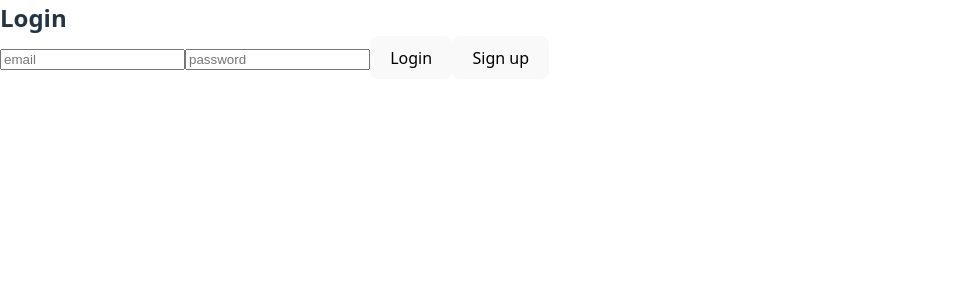
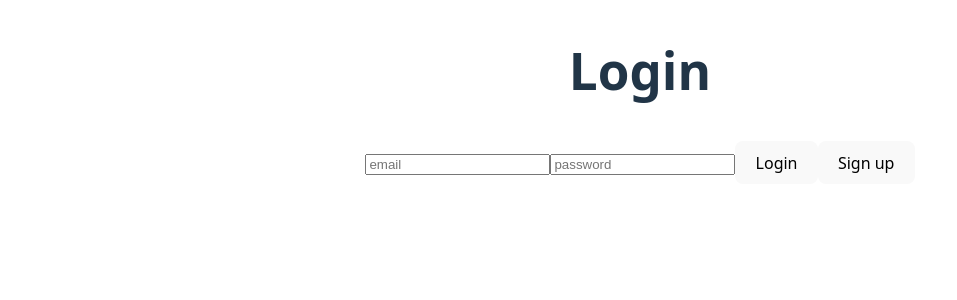
Before and after one commit to keyboardbreaker/fridge-inventory, a React (Vite) app: page /login in a window 1280 px wide. Shown: the top 300 px of the page, without its empty margins (0-957 px from the left). Built offline with nearby package versions, Linux system fonts and the light colour scheme; no server answers.

Commit message:
feat: if user is not logged in, redirect to login page

```diff
--- a/src/App.tsx
+++ b/src/App.tsx
@@ -35,6 +35,7 @@ const App = () => {
       <Header user={user} />
       <Routes>
         <Route path="/" element={<Home />} />
+        <Route path="/login" element={<Login />} />
         <Route path="/fridge/:fridgeId" element={<Fridge />} />
       </Routes>
     </BrowserRouter>
--- a/src/components/login/index.tsx
+++ b/src/components/login/index.tsx
@@ -1,5 +1,7 @@
 import { useState } from "react";
 import { signIn, signUp } from "../../../utils/auth";
+import Container from "../container";
+import { redirect } from "react-router-dom";
 
 const Login = () => {
     const [email, setEmail] = useState<string>("");
@@ -7,17 +9,19 @@ const Login = () => {
 
     const handleLogin = async () => {
         const { error } = await signIn(email, password);
-        if (error) console.error(error);
+        if (error) console.error(error)
+        else redirect("/home");
     }
 
     const handleSignup = async () => {
         const { error } = await signUp(email, password);
-        if (error) console.error(error);
+        if (error) console.error(error)
+        else redirect("/home");
     }
 
     return (
-        <div>
-            <h2>Login</h2>
+        <Container>
+            <h1>Login</h1>
 
             <input
                 placeholder="email"
@@ -33,7 +37,7 @@ const Login = () => {
 
             <button onClick={handleLogin}>Login</button>
             <button onClick={handleSignup}>Sign up</button>
-        </div>
+        </Container>
     )
 
 
```
